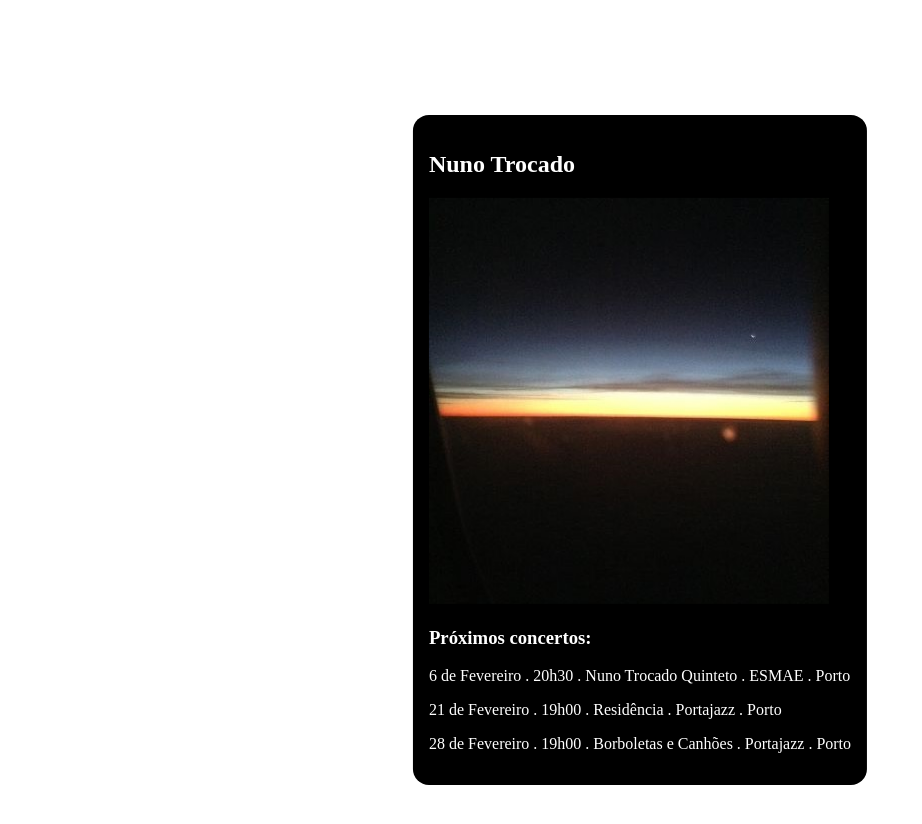
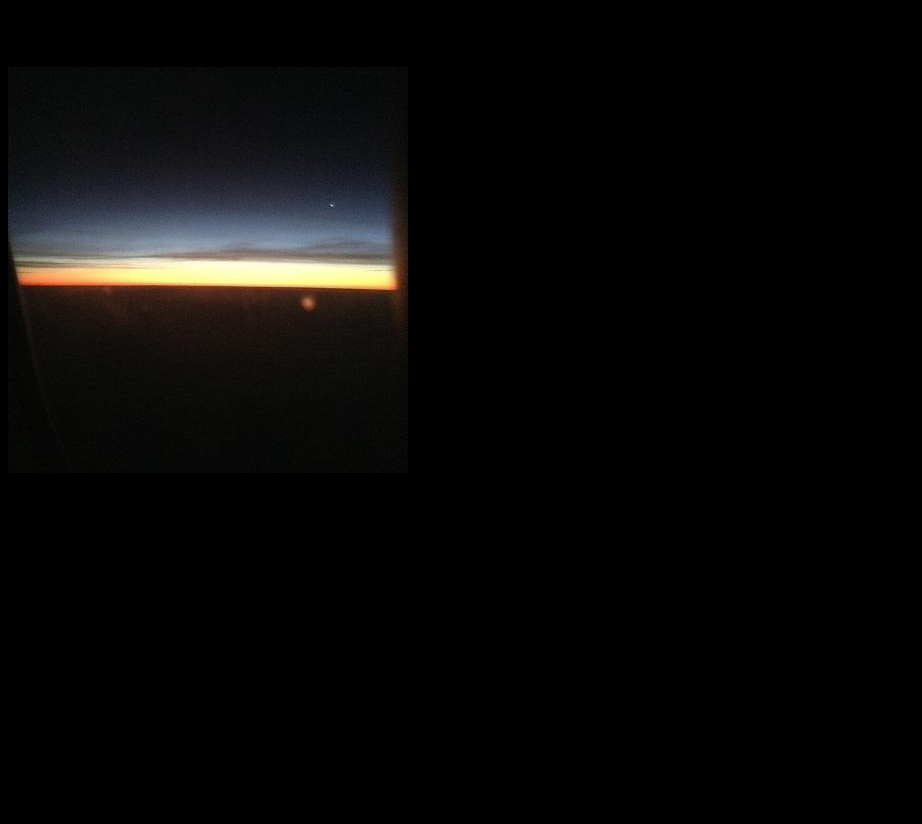
Before and after one commit to ntrocado/ntrocado.github.io, a Jekyll site: the page built from index.html, in a window 1280 px wide. Shown: the top 824 px of the page, without its empty margins (0-922 px from the left). Built offline with Jekyll 4.4.1, drawn with Linux system fonts in a browser that asks for light colours.

Commit message:
Update main.css

```diff
--- a/css/main.css
+++ b/css/main.css
@@ -1,12 +1,2 @@
 body {
-	background: white }
-section {
-	background: black;
-        color: white;
-        border-radius: 1em;
-        padding: 1em;
-        position: absolute;
-        top: 50%;
-        left: 50%;
-        margin-right: -50%;
-        transform: translate(-50%, -50%) }
+	background: black }
```
